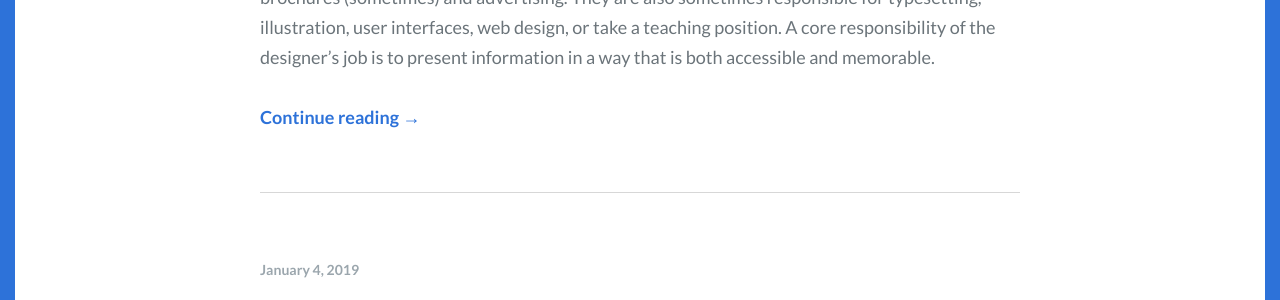
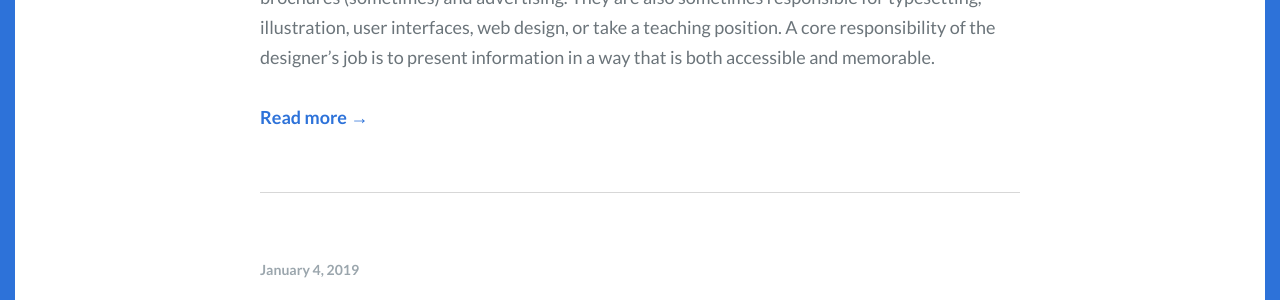
Before and after one commit to foxdocs/blogs, a Jekyll site: the page built from index.html, in a window 1280 px wide and 1400 px high, scrolled down 1118 px. Shown: the part 154-454 px from the top of the window. Built offline with Jekyll 4.4.1, drawn with Linux system fonts in a browser that asks for light colours; some web fonts are replaced; the list of posts is cut into pages by our own code; some of the changed text lies outside the part shown.

Commit message:
Change 'Continue reading' to 'Read more'

```diff
--- a/index.html
+++ b/index.html
@@ -24,7 +24,7 @@ layout: default
     <div class="post-content">
       {% if post.content contains '<!--more-->' %}
       {{ post.content | split:'<!--more-->' | first }}
-      <p class="read-more"><a href="{{ site.baseurl }}{{ post.url }}" class="read-more-link">Continue reading &rarr;</a>
+      <p class="read-more"><a href="{{ site.baseurl }}{{ post.url }}" class="read-more-link">Read more &rarr;</a>
       </p>
       {% else %}
       {{ post.content }}
```
